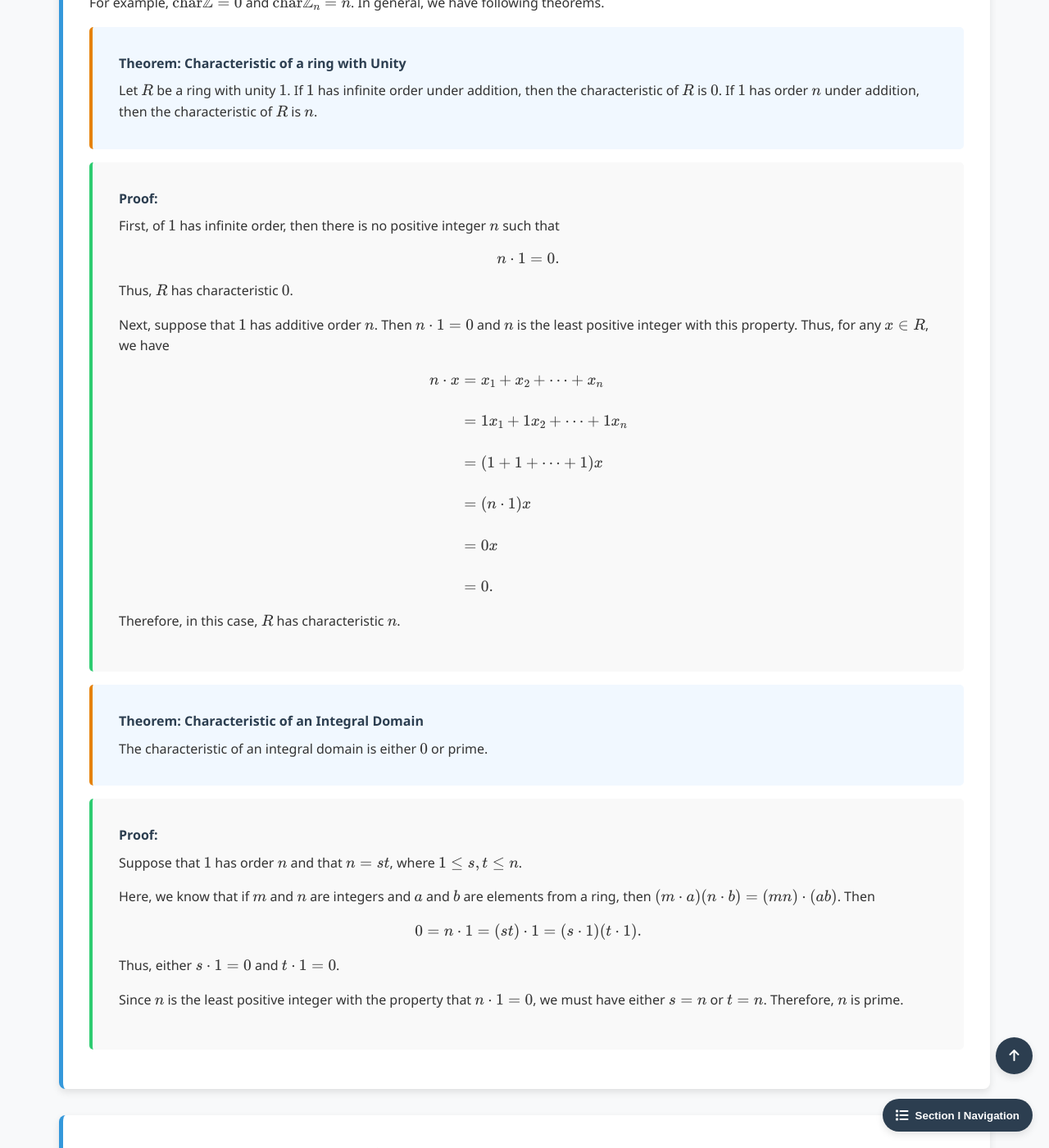
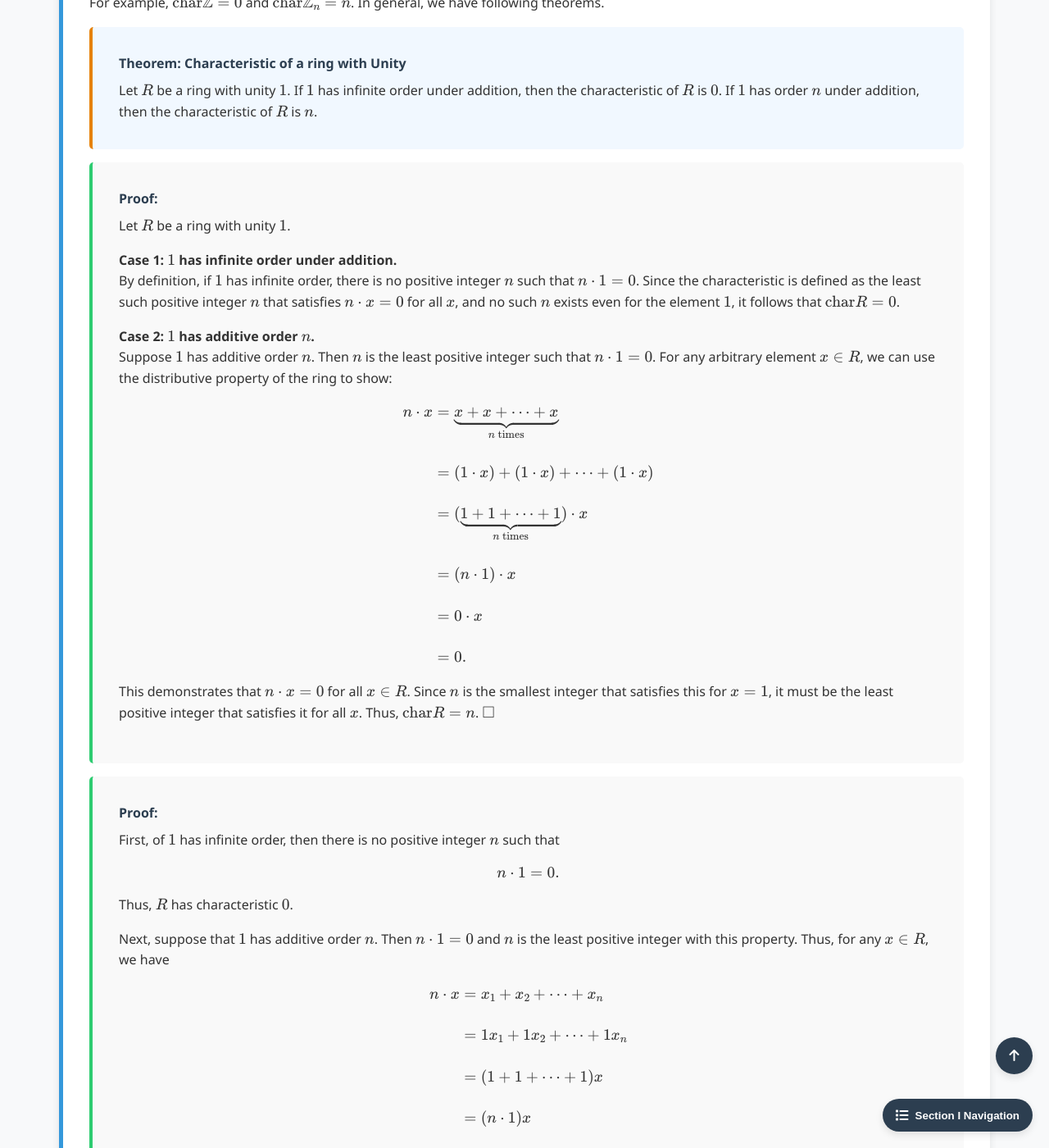
Before and after one commit to Yusukey01/yusukey01.github.io, a Jekyll site: the page built from Mathematics/Linear_algebra/intro_rings.html, in a window 1280 px wide and 1400 px high, scrolled down 9936 px. Shown: the whole window at 82% size. Built offline with Jekyll 4.4.1, drawn with Linux system fonts in a browser that asks for light colours; some of the changed text lies outside the part shown.

Commit message:
write I-18, intro to rings, Characteristic

```diff
--- a/Mathematics/Linear_algebra/intro_rings.html
+++ b/Mathematics/Linear_algebra/intro_rings.html
@@ -689,6 +689,36 @@ noindex: true
                 <div class="proof">
                     <span class="proof-title">Proof:</span>
                     <p>
+                        Let \(R\) be a ring with unity \(1\).
+                    </p>
+                    <p>
+                        <strong>Case 1: \(1\) has infinite order under addition.</strong><br>
+                        By definition, if \(1\) has infinite order, there is no positive integer \(n\) such that \(n \cdot 1 = 0\).
+                        Since the characteristic is defined as the least such positive integer \(n\) that satisfies \(n \cdot x = 0\) for all \(x\),
+                        and no such \(n\) exists even for the element \(1\), it follows that \(\text{char} R = 0\).
+                    </p>
+                    <p>
+                        <strong>Case 2: \(1\) has additive order \(n\).</strong><br>
+                        Suppose \(1\) has additive order \(n\). Then \(n\) is the least positive integer such that \(n \cdot 1 = 0\).
+                        For any arbitrary element \(x \in R\), we can use the distributive property of the ring to show:
+                        \[
+                        \begin{align*}
+                        n \cdot x &= \underbrace{x + x + \cdots + x}_{n \text{ times}} \\\\
+                                &= (1 \cdot x) + (1 \cdot x) + \cdots + (1 \cdot x) \\\\
+                                &= (\underbrace{1 + 1 + \cdots + 1}_{n \text{ times}}) \cdot x \\\\
+                                &= (n \cdot 1) \cdot x \\\\
+                                &= 0 \cdot x \\\\
+                                &= 0.
+                        \end{align*}
+                        \]
+                        This demonstrates that \(n \cdot x = 0\) for all \(x \in R\). Since \(n\) is the smallest integer that satisfies this for \(x = 1\),
+                        it must be the least positive integer that satisfies it for all \(x\). Thus, \(\text{char} R = n\). \(\square\)
+                    </p>
+                </div>
+
+                <div class="proof">
+                    <span class="proof-title">Proof:</span>
+                    <p>
                         First, of \(1\) has infinite order, then there is no positive integer \(n\) such that
                         \[
                         n \cdot 1 = 0.
@@ -739,9 +769,16 @@ noindex: true
                     </p>
                 </div>
 
-                <!--
-                    - CS application: char(GF(2^n)) = 2, important for binary arithmetic
-                -->
+                <p>
+                    In digital systems, fields of <strong>characteristic 2</strong> (e.g., \(GF(2^n)\)) are of paramount importance.
+                    When \(\text{char} R = 2\), the equation \(1 + 1 = 0\) implies that \(1 = -1\).
+                </p>
+                <p>
+                    For a computer scientist, this means that <strong>addition and subtraction are identical</strong> and can be
+                    implemented using a simple <strong>XOR</strong> gate. This efficiency is why characteristic 2 fields
+                    are used almost exclusively in hardware implementations of AES encryption and Reed-Solomon error correction.
+                </p>
+
             </section>
 
             <section id="perspective" class="section-content">
```
Also changed, not shown: other parts of Mathematics/Linear_algebra/intro_rings.html (+1 -1 lines).
